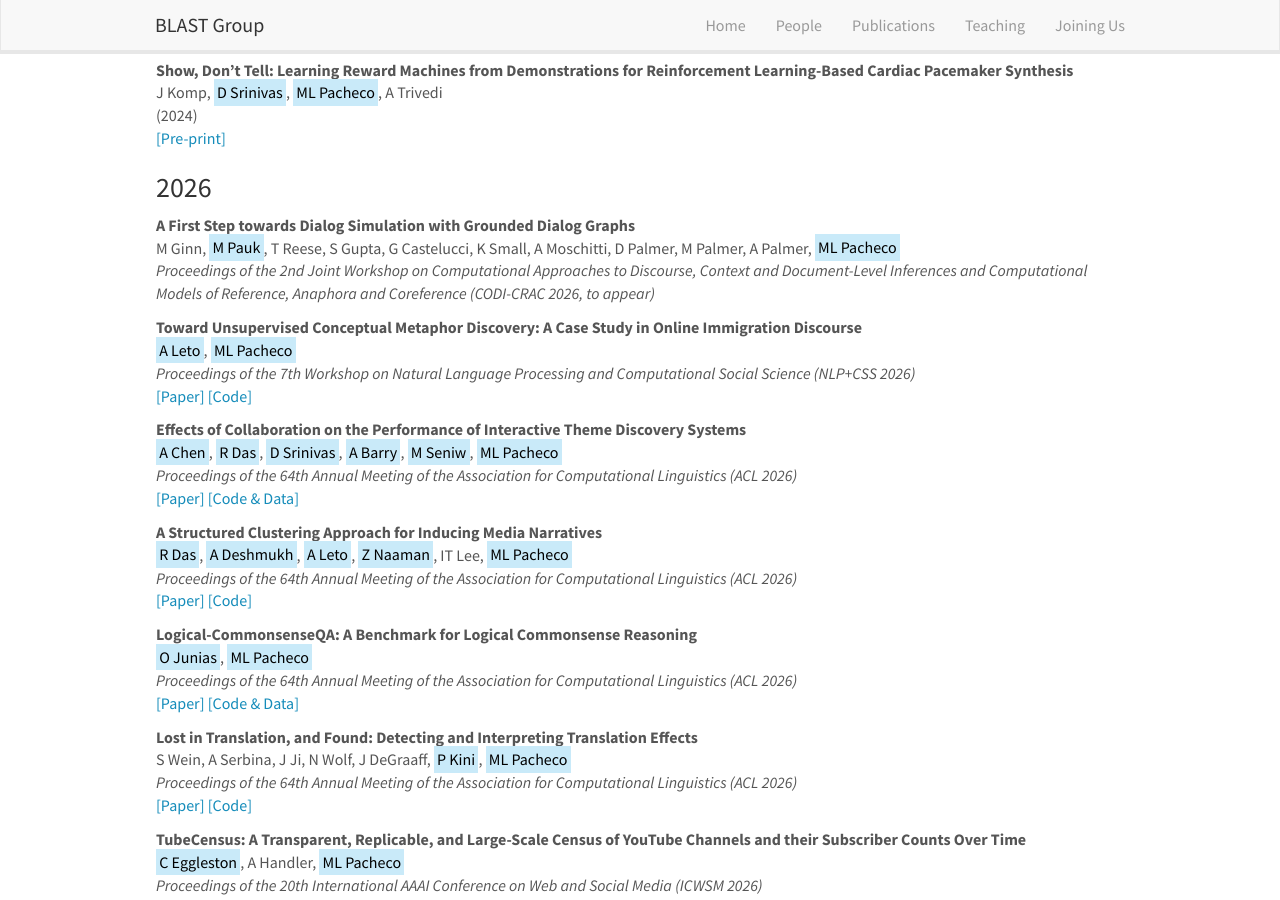
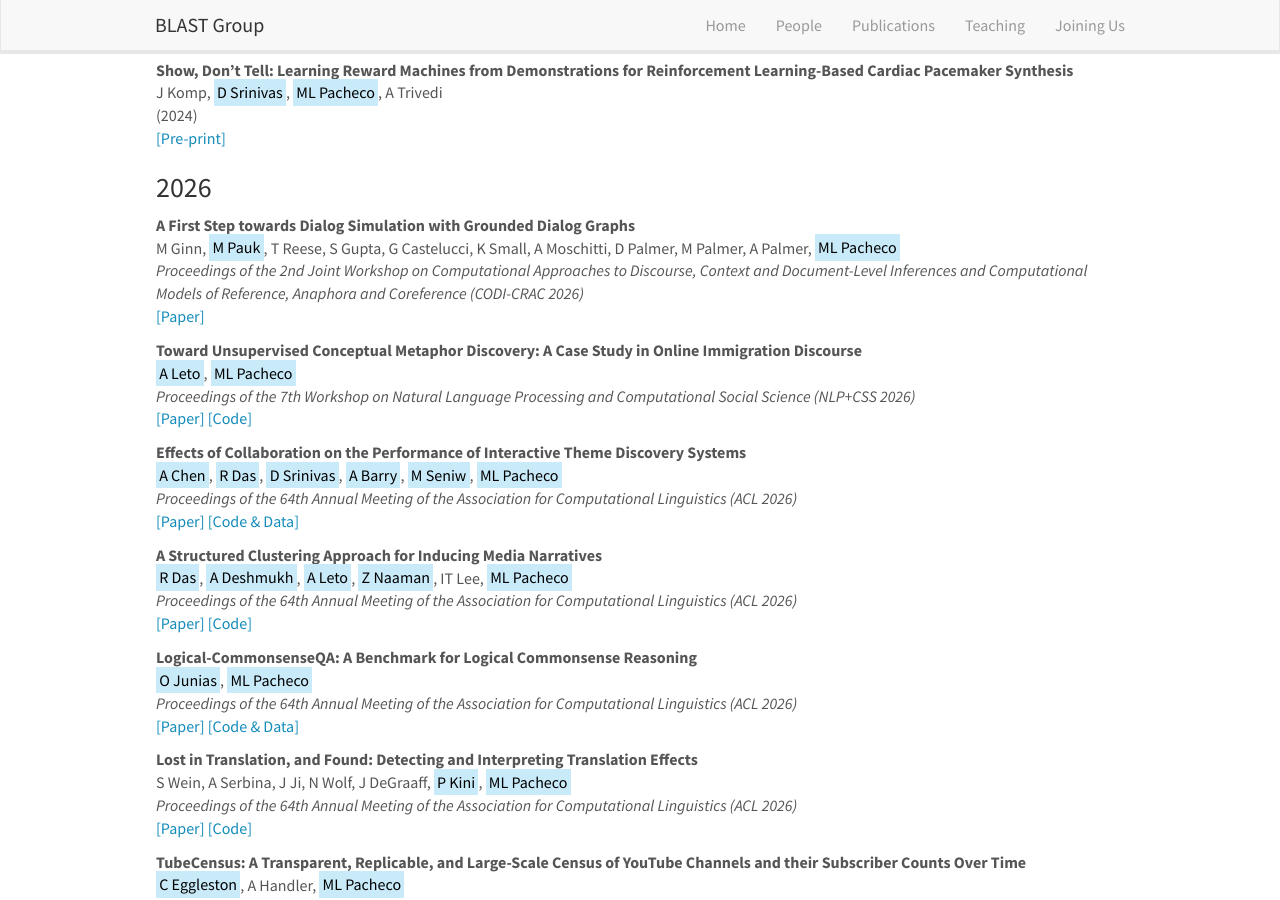
Before and after one commit to blast-cu/blast-cu.github.io, a Jekyll site: the page built from _pages/publications.md, in a window 1280 px wide and 900 px high, scrolled down 578 px. Built offline with Jekyll 4.4.1, drawn with Linux system fonts in a browser that asks for light colours; nearby versions of some CDN libraries.

Commit message:
Update publist_2026.yml

```diff
--- a/_data/publist_2026.yml
+++ b/_data/publist_2026.yml
@@ -1,10 +1,10 @@
 - title: "A First Step towards Dialog Simulation with Grounded Dialog Graphs"
   authors: M Ginn, <mark>M Pauk</mark>, T Reese, S Gupta, G Castelucci, K Small, A Moschitti, D Palmer, M Palmer, A Palmer, <mark>ML Pacheco</mark>
   highlight: 0
-  venue: "Proceedings of the 2nd Joint Workshop on Computational Approaches to Discourse, Context and Document-Level Inferences and Computational Models of Reference, Anaphora and Coreference (CODI-CRAC 2026, to appear)"
+  venue: "Proceedings of the 2nd Joint Workshop on Computational Approaches to Discourse, Context and Document-Level Inferences and Computational Models of Reference, Anaphora and Coreference (CODI-CRAC 2026)"
   link:
-    url:
-    display:
+    url: https://aclanthology.org/2026.codi-1.11/
+    display: \[Paper\]
   year: 2026
 
 - title: "Toward Unsupervised Conceptual Metaphor Discovery: A Case Study in Online Immigration Discourse"
```
